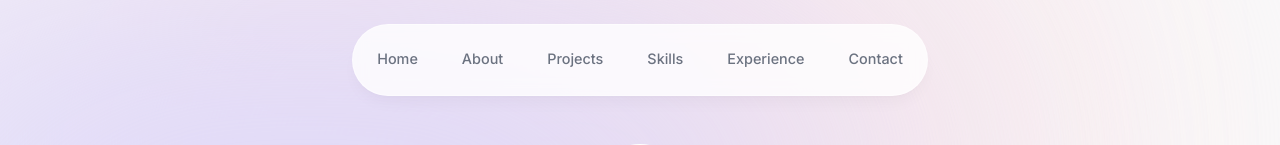
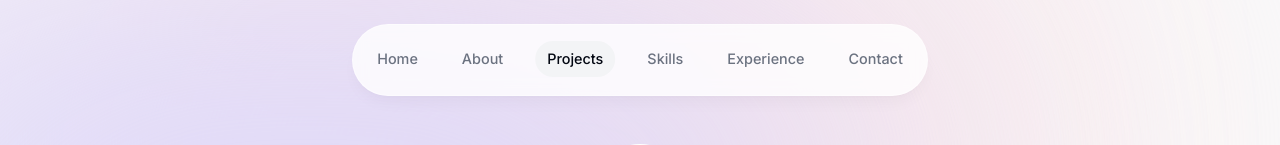
Before and after one commit to Rohitkumar123github/portfolio, a Next.js app: page / in a window 1280 px wide. Shown: the top 145 px of the page. Built offline with nearby package versions, Linux system fonts and the light colour scheme; grey boxes are pictures that could not be loaded.

Commit message:
added header active section which will detect on which section user is-- scrolling using react-intersection-observer

```diff
--- a/app/layout.tsx
+++ b/app/layout.tsx
@@ -2,6 +2,7 @@
 import type { Metadata } from 'next'
 import { Inter } from 'next/font/google'
 import Header from '@/components/header'
+import ActiveSectionContextProvider from "@/context/active-section-context"
 
 const inter = Inter({ subsets: ['latin'] })
 
@@ -16,12 +17,17 @@
   children: React.ReactNode
 }) {
   return (
-    <html lang="en">
+    <html lang="en" className='!scroll-smooth'>
       <body className={`${inter.className} bg-gray-50 text-gray-950 relative pt-28 sm:pt-36`}>
         <div className='bg-[#fbe2e3] absolute top-[-6rem] -z-10 right-[11rem] h-[31.25rem] w-[31.25rem] rounded-full blur-[10rem] sm:w-[68.75rem]'></div>
         <div className='bg-[#dbd7fb] absolute top-[-1rem] -z-10 left-[-35rem] h-[31.25rem] w-[50rem] rounded-full blur-[10rem] sm:w-[68.75rem] md:left-[-33rem] lg:left-[-28rem] xl:left-[-15rem] 2xl:left-[-5rem] dark:bg-[#676394]'></div>
+
+        <ActiveSectionContextProvider>
+
         <Header />
         {children}
+        </ActiveSectionContextProvider>
+
 
       </body>
     </html>
--- a/components/about.tsx
+++ b/components/about.tsx
@@ -2,12 +2,19 @@
 import React from 'react'
 import SectionHeading from './section-heading'
 import { motion } from "framer-motion"
+import { useSectionInView } from '@/lib/hooks'
+
 export default function About() {
+
+  const { ref }=useSectionInView("About")
+
   return (
-    <motion.section className='mb-28 max-w-[45rem] text-center leading-8 sm:mb-40'
+    <motion.section className='mb-28 max-w-[45rem] text-center leading-8 sm:mb-40 scroll-mt-28'
     initial={{opacity: 0, y: 100}}
     animate={{opacity: 1, y: 0}}
     transition={{delay: 0.175}}
+    id='about'
+    ref={ref}
     >
         <SectionHeading>About me</SectionHeading>
         <p className="mb-3">
--- a/components/header.tsx
+++ b/components/header.tsx
@@ -2,8 +2,13 @@
 import React from 'react'
 import { motion } from "framer-motion"
 import { links } from "@/lib/data"
+import clsx from 'clsx'
 import Link from 'next/link'
+import { useActiveSectionContext } from '@/context/active-section-context'
+
 export default function Header() {
+const { activeSection, setActiveSection, setTimeOfLastClick } =useActiveSectionContext()
+
   return (
     <header className='z-[999] relative'>
         <motion.div className='fixed top-0 left-1/2 h-[4.5rem] w-full rounded-none border border-white border-opacity-40 bg-white bg-opacity-80 shadow-lg shadow-black/[0.03] backdrop-blur-[0.5rem] sm:top-6 sm:h-[3.25] sm:w-[36rem] sm:rounded-full'
@@ -13,12 +18,28 @@
         <nav className='flex fixed top-[0.15rem] left-1/2 h-12 -translate-x-1/2 py-2 sm:top-[2.2rem] sm:h-[intial] sm:py-0'>
             <ul className='flex w-[22rem] flex-wrap items-center justify-center gap-y-1 text-[0.9rem] font-medium text-gray-500 sm:w-[initial] sm:flex-nowrap sm:gap-5'>
                 {links.map((link)=>(
-                    <motion.li key={link.hash} className='h-3/4 flex items-center justify-center'
+                    <motion.li key={link.hash} className='relative h-3/4 flex items-center justify-center'
                         initial={{y: -100, opacity: 0}}
                         animate={{y: 0, opacity: 1}}
                     >
-                        <Link href={link.hash} className='flex w-full items-center justify-center px-3 py-3 hover:text-gray-950 transition'>
+                        <Link href={link.hash}
+                        onClick={()=>{
+                            setActiveSection(link.name)
+                            setTimeOfLastClick(Date.now())
+                        }}
+                         className={clsx('flex w-full items-center justify-center px-3 py-3 hover:text-gray-950 transition',{
+                            "text-gray-950": activeSection === link.name,
+                        })}>
                             {link.name}
+                            {
+                                link.name === activeSection && (
+                                    <motion.span className='bg-gray-100 rounded-full absolute inset-0 -z-10' layoutId='activeSection' transition={{
+                                        type: "spring",
+                                        stiffness: 380,
+                                        damping: 30,
+                                    }}></motion.span>
+                                )
+                            }
                         </Link>
                     </motion.li>
                 ))}
--- a/components/intro.tsx
+++ b/components/intro.tsx
@@ -6,9 +6,13 @@
 import { BsArrowRight, BsLinkedin } from "react-icons/bs"
 import { HiDownload } from "react-icons/hi"
 import { FaGithubSquare } from 'react-icons/fa'
+import { useSectionInView } from "@/lib/hooks"
+
 export default function Intro() {
+
+const { ref }=useSectionInView("Home", 0.5)
   return (
-    <section className='mb-28 max-w-[50rem] text-center sm:mb-0'>
+    <section ref={ref} id='home' className='mb-28 max-w-[50rem] text-center sm:mb-0 scroll-mt-[100rem]'>
         <div className='flex items-center justify-center'>
             <div className='relative'>
                 <motion.div
--- a/components/projects.tsx
+++ b/components/projects.tsx
@@ -1,12 +1,16 @@
-
-import React from 'react'
+"use client"
+import React, { useEffect} from 'react'
 import SectionHeading from './section-heading'
 import { projectsData } from '@/lib/data'
 import Project from "./project"
+import { useSectionInView } from '@/lib/hooks'
+
 
 export default function Projects() {
+    const { ref }=useSectionInView("Projects", 0.5)
+
   return (
-    <section>
+    <section ref={ref} id='projects' className='scroll-mt-28'>
         <SectionHeading>My Projects</SectionHeading>
         <div>
             {
--- /dev/null
+++ b/context/active-section-context.tsx
@@ -0,0 +1,43 @@
+"use client"
+import type { SectionName } from '@/lib/types'
+import React, { useState, createContext, useContext} from 'react'
+
+type ActiveSectionContextProviderProps = {
+    children: React.ReactNode
+}
+
+type ActiveSectionContextType = {
+    activeSection: SectionName
+    setActiveSection: React.Dispatch<React.SetStateAction<SectionName>>
+    timeOfLastClick: number
+    setTimeOfLastClick: React.Dispatch<React.SetStateAction<number>>
+}
+
+export const ActiveSectionContext = createContext<ActiveSectionContextType | null>(null)
+
+export default function ActiveSectionContextProvider({ children }: ActiveSectionContextProviderProps) {
+    const [activeSection, setActiveSection] = useState<SectionName>("Home")
+    const [timeOfLastClick, setTimeOfLastClick] = useState(0)
+  return (
+    <ActiveSectionContext.Provider value={{
+        activeSection,
+        setActiveSection,
+        timeOfLastClick,
+        setTimeOfLastClick
+    }}>
+        {children}
+    </ActiveSectionContext.Provider>
+  )
+}
+
+
+export function useActiveSectionContext(){
+    const context = useContext(ActiveSectionContext)
+
+    if(context === null){
+        throw new Error(
+            "useActiveSectionContext must be used within a ActiveSectionContextProvider"
+        )
+    }
+    return context
+}
--- /dev/null
+++ b/lib/hooks.ts
@@ -0,0 +1,20 @@
+import { useInView } from 'react-intersection-observer'
+import { useActiveSectionContext } from '@/context/active-section-context'
+import { useEffect } from "react"
+import type { SectionName } from './types'
+
+export function useSectionInView (sectionName: SectionName, threshold = 0.75){
+    const { ref, inView } = useInView({
+        threshold
+      })
+  const { setActiveSection, timeOfLastClick }=useActiveSectionContext()
+  useEffect(() => {
+    if(inView && Date.now() - timeOfLastClick > 1000){
+      setActiveSection(sectionName)
+    }
+  }, [inView, setActiveSection, timeOfLastClick, sectionName])
+
+  return {
+    ref
+  }
+}
--- /dev/null
+++ b/lib/types.ts
@@ -0,0 +1,3 @@
+import { links } from "./data";
+
+export type SectionName = (typeof links)[number]["name"]
--- a/package.json
+++ b/package.json
@@ -13,6 +13,7 @@
     "@types/react": "18.2.21",
     "@types/react-dom": "18.2.7",
     "autoprefixer": "10.4.15",
+    "clsx": "^2.0.0",
     "eslint": "8.48.0",
     "eslint-config-next": "13.4.19",
     "framer-motion": "^10.16.4",
@@ -21,6 +22,7 @@
     "react": "18.2.0",
     "react-dom": "18.2.0",
     "react-icons": "^4.10.1",
+    "react-intersection-observer": "^9.5.2",
     "tailwindcss": "3.3.3",
     "typescript": "5.2.2"
   }
```
Also changed, not shown: 1 other file (tests, documents, lock files or other folders).
